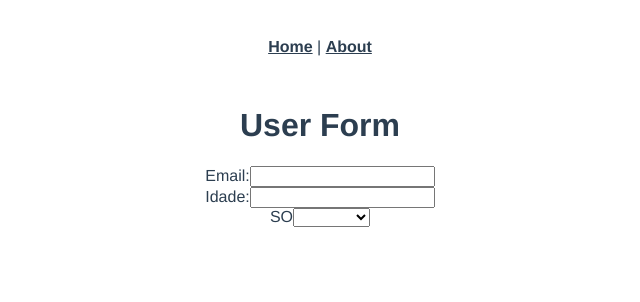
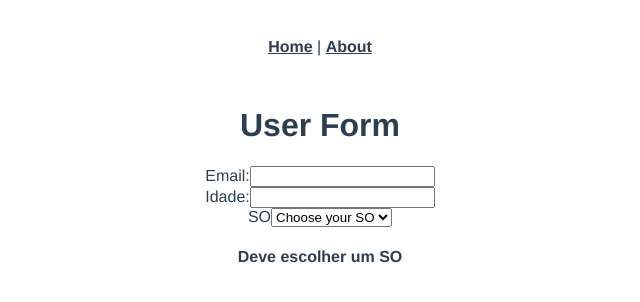
Before and after one commit to jpietro/ppc2, a Vue app: page /userform in a window 1280 px wide. Shown: the top 302 px of the page, without its empty margins (320-960 px from the left). Built offline with nearby package versions, Linux system fonts and the light colour scheme.

Commit message:
user form validando

```diff
--- a/src/components/UserForm.vue
+++ b/src/components/UserForm.vue
@@ -5,21 +5,21 @@
     <label>Email:</label>
     <input v-model="email" class="user_input_email" type="email" name="userEmail">
   </div>
-  <h1 v-show="isEmailFilled" class="user_h1_email" >O email deve ser no formato email@gmail.com</h1>
-  <h1 v-show="isEmailEquals" class="user_h1_email_2" >O email deve ser o mesmo do login</h1>
+  <h4 v-show="isEmailFilled" class="user_h1_email" >O email deve ser no formato email@gmail.com</h4>
+  <h4 v-show="isEmailEquals" class="user_h1_email_2" >O email deve ser o mesmo do login</h4>
   <div>
     <label>Idade:</label>
     <input v-model="age" class="user_input_idade" type="text" name="userAge">
   </div>
-    <h1 v-show="isAgeOk" class="user_h1_idade" >A idade tem que estar entre 18 e 99</h1>
+    <h4 v-show="isAgeOk" class="user_h1_idade" >A idade tem que estar entre 18 e 99, e deve ser apenas numérica</h4>
   <label for="system">SO</label>
     <select v-model="system">
-      <option value=""></option>
+      <option value="" disabled selected hidden>Choose your SO</option>
       <option value="Windows">Windows</option>
       <option value="Linux">Linux</option>
     </select>
     <br />
-    <h1 v-show="isSoChosen" class="user_h1_so" >Deve escolher um SO</h1>
+    <h4 v-show="isSoChosen" class="user_h1_so" >Deve escolher um SO</h4><br />
     <h1 v-show="isFilled" class="user_h1_filled" >Parabéns</h1>
 
 
@@ -38,19 +38,7 @@ export default {
       this.numberUser = localStorage.getItem("token");
   },
   computed: {
-    /*fullname() {
-      return `${this.email} ${this.password}`;
-    },*/
 
-    /*isFormCompleted() {
-      const {
-        isValidString, hasOnlyLetter, name, lastName,
-      } = this;
-      return isValidString(name)
-      && isValidString(lastName)
-      && hasOnlyLetter(name)
-      && hasOnlyLetter(lastName);
-    },*/
     isEmailFilled(){
         const { isEmailValid, email, isValidString} = this;
         return isEmailValid(email) && isValidString(email);
@@ -59,26 +47,19 @@ export default {
         const { isEmailLog, email, isValidString} = this;
         return (isEmailLog(email) && isValidString(email));
     },
-    /*isPasswordFilled(){
-        const {isPasswordValid, password} = this;
-        return isPasswordValid(password);
-    },
-    isLoginCompleted(){
-        const { isEmailValid, isPasswordValid, email, password} = this;
-        return isEmailValid(email) && isPasswordValid(password);
-    }*/
+
     isAgeOk(){
-        //const regex = /^[1-9][0-9]$|^(99)$/
-        //return !!(regex.test(this.age) && this.age.length > 0 && this.age > 17);
+
         const {age, hasOnlyNumber} = this;
-        return !!(age.length > 0 && age < 17 && age > 99);
+        return (age.length > 0 && ((age < 17 || age > 99) || hasOnlyNumber(age)));
     },
     isSoChosen(){
-
+        const {system, isSoEmpty} = this;
+        return !(isSoEmpty(system))
     },
     isFilled(){
-        const {isValidString, email, age, system} = this;
-        return (isValidString(email) && isValidString(age) && isValidString(system));
+        const {isAgeValid, isEmailLog, isSoEmpty, email, age, system} = this;
+        return (!(isEmailLog(email)) && isAgeValid(age) && isSoEmpty(system));
     }
   },
   methods: {
@@ -87,16 +68,19 @@ export default {
     },
     hasOnlyNumber(string) {
       const regex = /^[0-9]+$/;
-      return regex.test(string);
+      return !(regex.test(string));
     },
-
+    isAgeValid(number){
+        return (number.length > 0 && ((number > 17 || number < 99)|| this.hasOnlyNumber(age)))
+    },
     isEmailValid(string){
         const regex = /\S+@\S+\.\S+/;
         return !(regex.test(string));
     },
-
+    isSoEmpty(string){
+        return !!(string != '')
+    },
     isEmailLog(string){
-        console.log(this.numberUser);
         var emailLog = "email_" + this.numberUser + "@gmail.com"
         if(string == emailLog) {
             return false;
@@ -105,30 +89,6 @@ export default {
         }
     },
 
-    doLogin(){
-        const { hasAccess, email, password} = this;
-        if(hasAccess(email, password)){
-            console.log("Deu certo");
-        }else{
-            console.log("Deu errado");
-        }
-
-    },
-    hasAccess(emailValid, passwordValid){
-        //const regex = /^[1-9]$|^[1-9][0-9]$|^(100)$/
-        //return regex.test(email);
-
-        for(var i=1; i < 101; i++){
-            var end = "email_";
-            var dom = "@gmail.com";
-            var passTeste = "password" + i;
-            var emailTeste = end + i + dom;
-            if(emailValid == emailTeste && passwordValid == passTeste){
-                return true;
-            }
-        }
-        return false
-    }
   },
 };
 </script>
```
